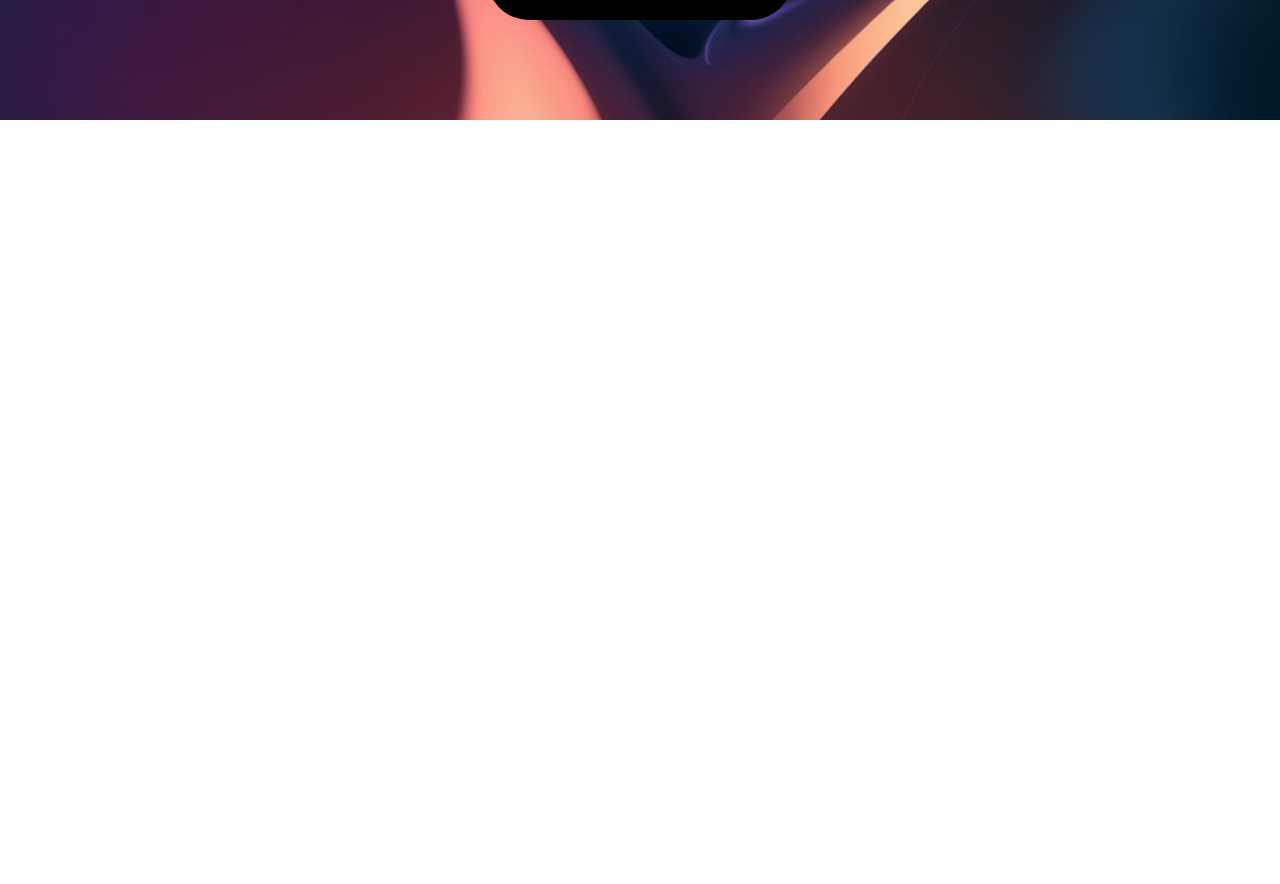
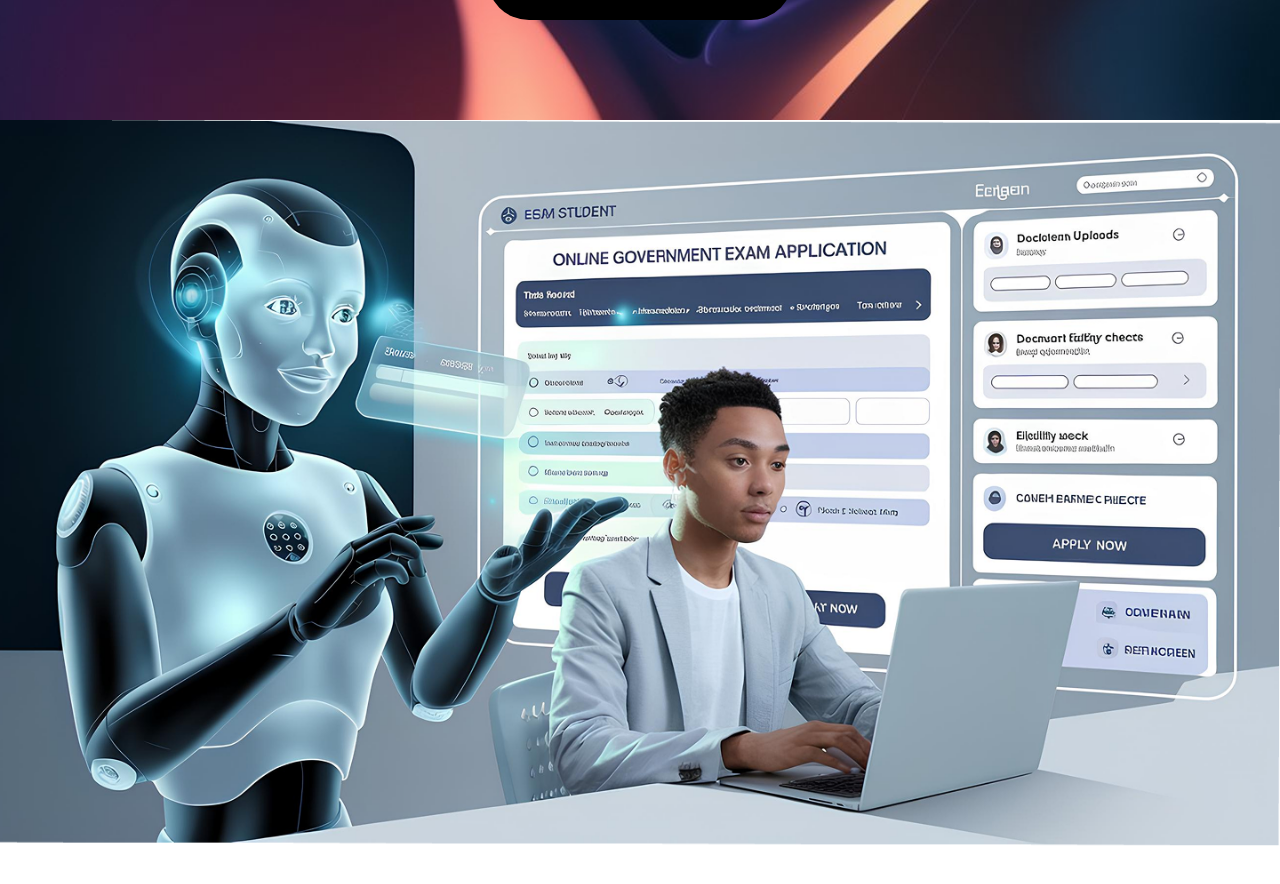
Before and after one commit to AbhayGhorela/form-sathi, a React (Vite) app: page / in a window 1280 px wide. Shown: the part 680-1564 px from the top of the page. Before the commit the page ends 800 px from the top, so only its background shows below. Built offline with nearby package versions, Linux system fonts and the light colour scheme.

Commit message:
add new section or image

```diff
--- a/src/pages/Home.jsx
+++ b/src/pages/Home.jsx
@@ -22,6 +22,9 @@ function Home() {
           <button className="bg-black text-white px-6 md:px-12 lg:px-16 xl:px-24 py-2 md:py-4 lg:py-6 xl:py-7 rounded-full font-semibold text-sm md:text-base lg:text-lg xl:text-xl">Get Started</button>
         </div>
       </main>
+      <div className="aiImgContainer w-full min-h-screen ">
+        <img src="src/assets/ai-image.png" alt="ai image" />
+      </div>
     </div>
   );
 }
```
Also changed, not shown: src/assets/ai-image.png (added).
